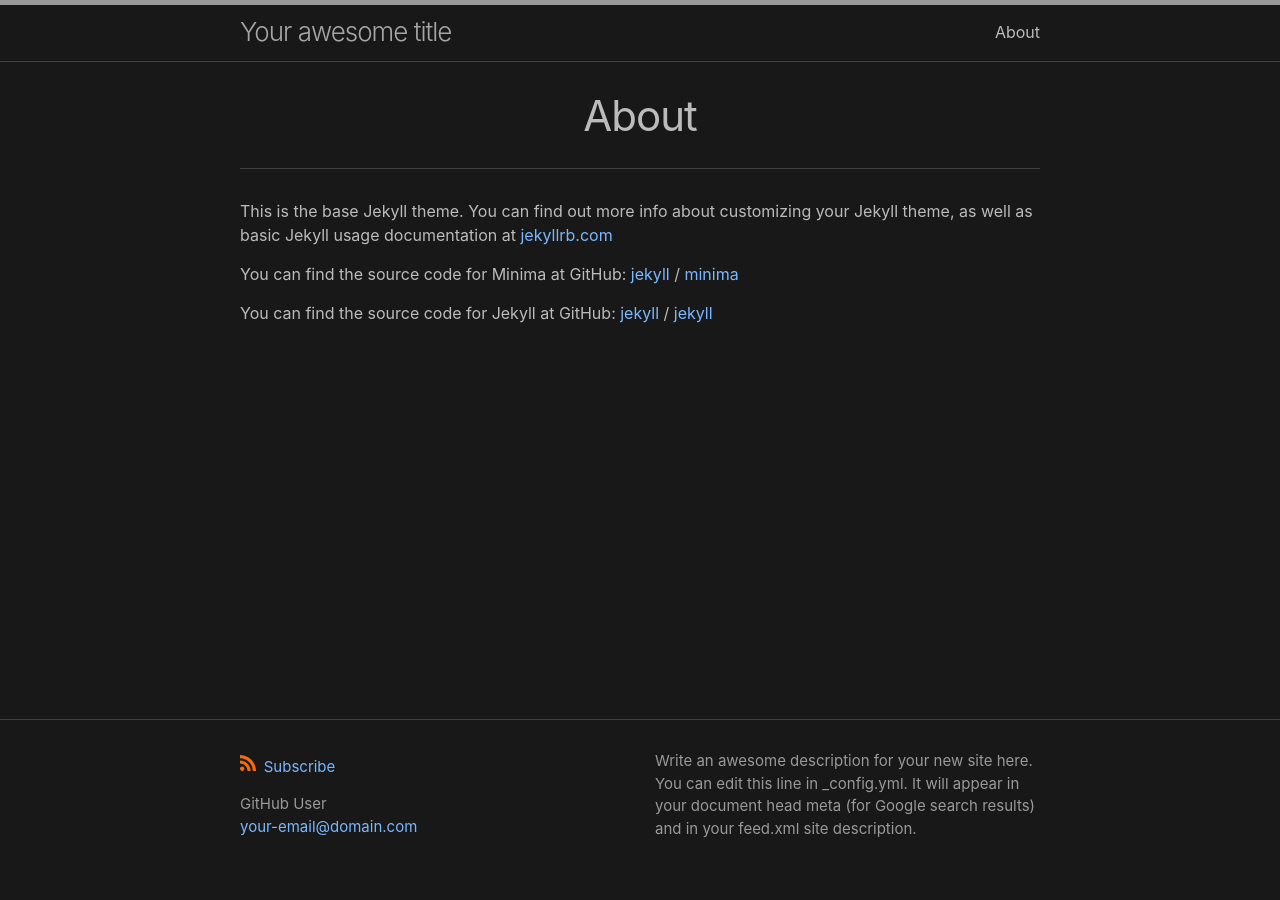
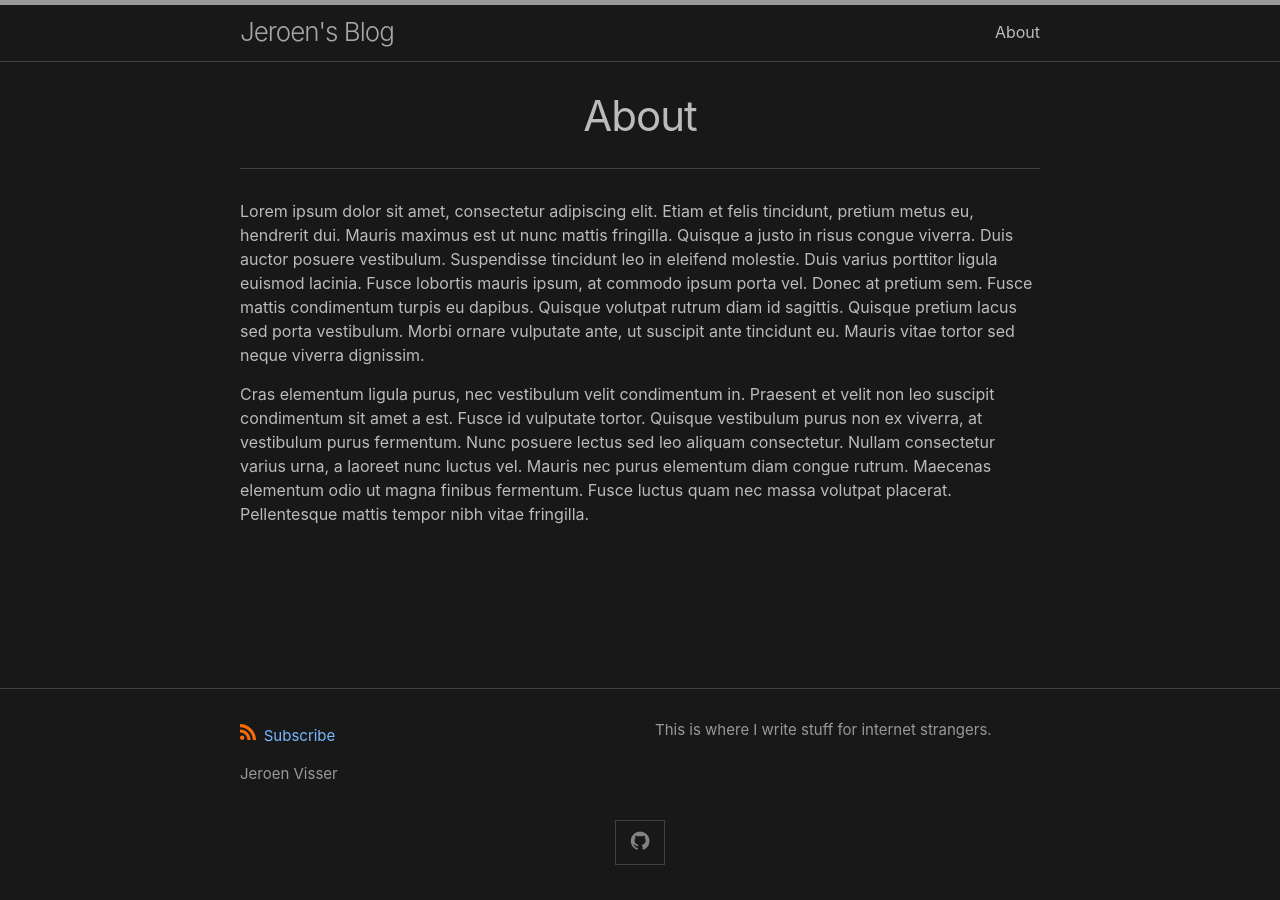
Before and after one commit to VisserJ/visserj.github.io, a Jekyll site: the page built from about.md, in a window 1280 px wide. Built offline with Jekyll 4.4.1, drawn with Linux system fonts in a browser that asks for light colours.

Commit message:
custom config

```diff
--- a/_config.yml
+++ b/_config.yml
@@ -1,67 +1,17 @@
-title: Your awesome title
+title: Jeroen's Blog
 author:
-  name: GitHub User
-  email: your-email@domain.com
-
-# The `>` after `description:` means to ignore line-breaks until next key.
-# If you want to omit the line-break after the end of text, use `>-` instead.
-description: >
-  Write an awesome description for your new site here. You can edit this line
-  in _config.yml. It will appear in your document head meta (for Google search
-  results) and in your feed.xml site description.
-
-# Build settings
-
-# If you clone the Minima repo and build locally, use this setting.
+  name: Jeroen Visser
+description: This is where I write stuff for internet strangers.
 remote_theme: jekyll/minima
-
-# As of November 2023, GitHub Pages still uses Minima 2.5.1 (https://pages.github.com/versions/).
-# If you want to use the latest Minima version on GitHub Pages, use the following setting and
-# add a line comment on "theme: minima" above.
-#remote_theme: jekyll/minima
-
 plugins:
   - jekyll-feed
   - jekyll-seo-tag
-
-# Theme-specific settings
-
-# If you want to link only specific pages in your header, use this and add the path to the pages
-# in order as they should show up.
 header_pages:
   - about.md
 
-# Minima specific settings, which are only available from Minima 3.0 onward.
 minima:
-  # Minima skin selection.
-  # Available skins are:
-  # classic	           Default, light color scheme.
-  # dark	             Dark variant of the classic skin.
-  # auto	             Adaptive skin based on the default classic and dark skins.
-  # solarized-light	   Light variant of solarized color scheme.
-  # solarized-dark	   Dark variant of solarized color scheme.
-  # solarized	         Adaptive skin for solarized color scheme skins.
   skin: dark
-
-  # Set to `true` to show excerpts on the homepage.
-  #show_excerpts: false
-
-  # Minima date format.
-  # The default value is "%b %d, %Y" (e.g. Nov 14, 2023)
-  # Refer to https://shopify.github.io/liquid/filters/date/ if you want to customize this.
-  #date_format: "%b-%d-%Y"
-
-  # Social Media Links
-  # Renders icons via Font Awesome Free webfonts CDN, based on ordered list of entries.
-  #
-  # Entry keys:
-  # * title    Tooltip rendered on hovering over icon.
-  # * icon     Font Awesome icon id. `github` corresponds to `fa-github`.
-  # * url      Full URL of social profile.
-  #social_links:
-  #  - title: Minima Theme repository at GitHub
-  #    icon: github
-  #    url: "https://github.com/jekyll/minima"
-  #  - title: Jekyll at X (formerly Twitter)
-  #    icon: x-twitter
-  #    url: "https://x.com/jekyllrb"
+  social_links:
+    - title: Minima Theme repository at GitHub
+      icon: github
+      url: "https://github.com/VisserJ"
--- a/about.md
+++ b/about.md
@@ -4,15 +4,6 @@ title: About
 permalink: /about/
 ---
 
-This is the base Jekyll theme. You can find out more info about customizing your Jekyll theme, as well as basic Jekyll usage documentation at [jekyllrb.com](https://jekyllrb.com/)
+Lorem ipsum dolor sit amet, consectetur adipiscing elit. Etiam et felis tincidunt, pretium metus eu, hendrerit dui. Mauris maximus est ut nunc mattis fringilla. Quisque a justo in risus congue viverra. Duis auctor posuere vestibulum. Suspendisse tincidunt leo in eleifend molestie. Duis varius porttitor ligula euismod lacinia. Fusce lobortis mauris ipsum, at commodo ipsum porta vel. Donec at pretium sem. Fusce mattis condimentum turpis eu dapibus. Quisque volutpat rutrum diam id sagittis. Quisque pretium lacus sed porta vestibulum. Morbi ornare vulputate ante, ut suscipit ante tincidunt eu. Mauris vitae tortor sed neque viverra dignissim.
 
-You can find the source code for Minima at GitHub:
-[jekyll][jekyll-organization] /
-[minima](https://github.com/jekyll/minima)
-
-You can find the source code for Jekyll at GitHub:
-[jekyll][jekyll-organization] /
-[jekyll](https://github.com/jekyll/jekyll)
-
-
-[jekyll-organization]: https://github.com/jekyll
+Cras elementum ligula purus, nec vestibulum velit condimentum in. Praesent et velit non leo suscipit condimentum sit amet a est. Fusce id vulputate tortor. Quisque vestibulum purus non ex viverra, at vestibulum purus fermentum. Nunc posuere lectus sed leo aliquam consectetur. Nullam consectetur varius urna, a laoreet nunc luctus vel. Mauris nec purus elementum diam congue rutrum. Maecenas elementum odio ut magna finibus fermentum. Fusce luctus quam nec massa volutpat placerat. Pellentesque mattis tempor nibh vitae fringilla.
```
